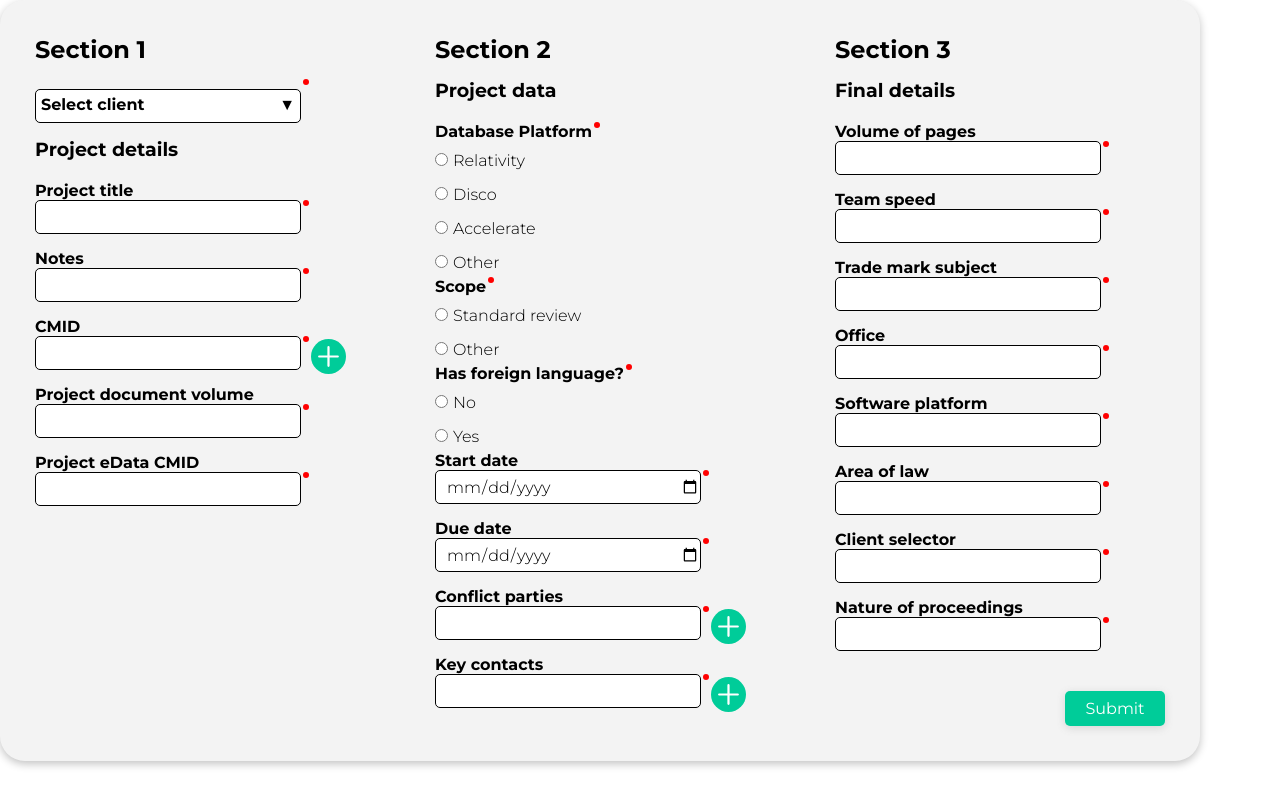
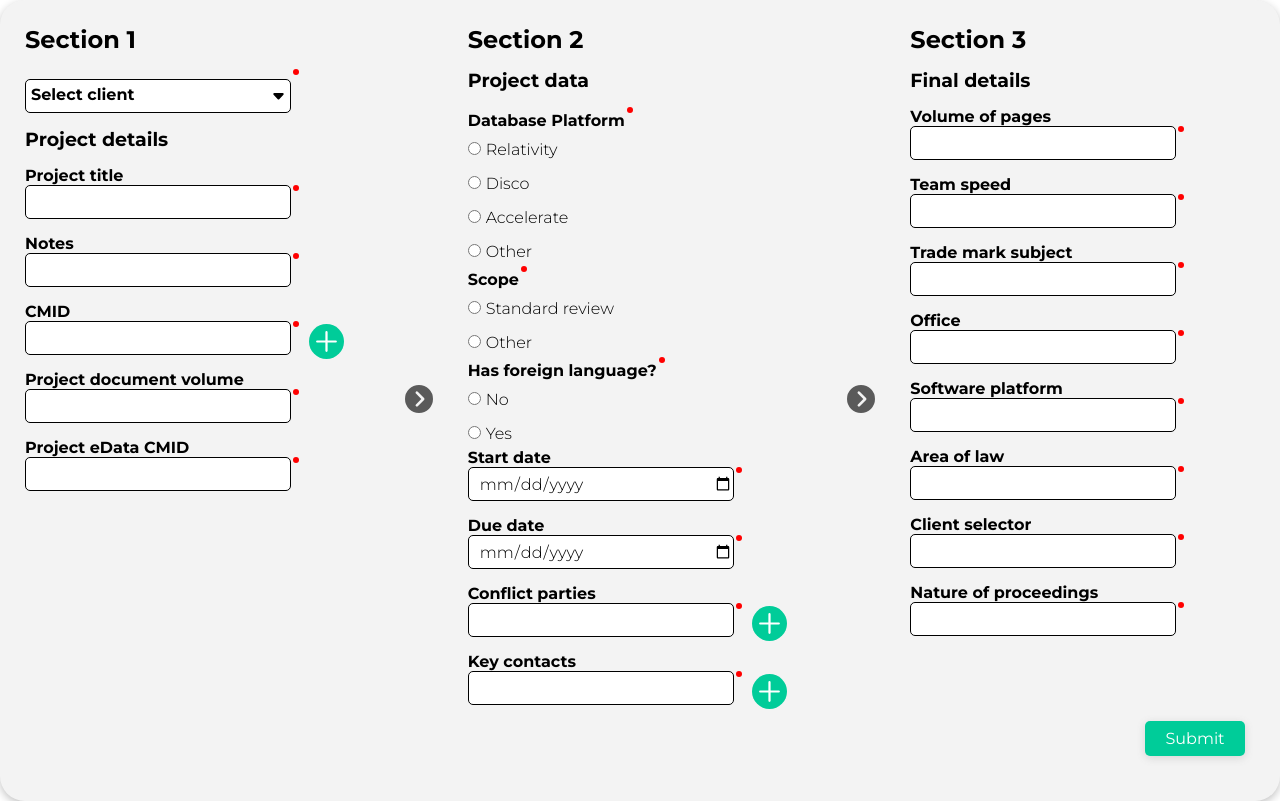
Before and after one commit to EsmeraldaKok/cbt-Dashboard, a Vue app in the folder cbt-dashboard/: page / in a window 1280 px wide. Built offline with nearby package versions, Linux system fonts and the light colour scheme.

Commit message:
Layout changes and updates

```diff
--- a/cbt-dashboard/src/components/AddProject.vue
+++ b/cbt-dashboard/src/components/AddProject.vue
@@ -1,4 +1,5 @@
 <template>
+
     <div class="form_wrapper"  >
         <!--section_1-->
             <div class="section" v-show="isVisible(0)" >
@@ -12,7 +13,14 @@
                 <div class="required">
                     <div class="user_select">
                         <div class="selected-value" @click="showOptions = !showOptions">
-                            {{ selected }}         <span class="down-arrow">▼</span>
+                            {{ selected }}
+                            <span class="down-arrow">
+                                <svg xmlns="http://www.w3.org/2000/svg" width="13" height="7" viewBox="0 0 13 7">
+                                    <path id="Polygon_1"
+                                        data-name="Polygon 1"
+                                        d="M5.767.789a1,1,0,0,1,1.466,0L11.44,5.32A1,1,0,0,1,10.707,7H2.293A1,1,0,0,1,1.56,5.32Z" transform="translate(13 7) rotate(180)"/>
+                                </svg>
+                            </span>
                         </div>
                         <div class="options" v-show="showOptions">
                             <div class="option" v-for="(option, index) in options" :key="index"
@@ -89,6 +97,18 @@
                         Next
                     </button>
             </div>
+            <div class="next_section_btn">
+                <svg id="Group_1095" data-name="Group 1095" xmlns="http://www.w3.org/2000/svg" xmlns:xlink="http://www.w3.org/1999/xlink" width="28" height="28" viewBox="0 0 28 28">
+                    <defs>
+                        <clipPath id="clip-path">
+                        <rect id="Rectangle_635" data-name="Rectangle 635" width="28" height="28" fill="#5a5a5a"/>
+                        </clipPath>
+                    </defs>
+                    <g id="Group_1094" data-name="Group 1094" clip-path="url(#clip-path)">
+                        <path id="Path_1983" data-name="Path 1983" d="M14,0A14,14,0,1,0,28,14,14,14,0,0,0,14,0m5.04,15.01L12.8,21.25a1.35,1.35,0,0,1-.94.39,1.315,1.315,0,0,1-.93-2.25L16.32,14,10.93,8.61a1.315,1.315,0,0,1,.93-2.25,1.292,1.292,0,0,1,.94.39l6.24,6.24a1.424,1.424,0,0,1,0,2.02" fill="#5a5a5a"/>
+                    </g>
+                </svg>
+            </div>
 
         <!--section_2-->
             <div class="section" v-show="isVisible(1)" >
@@ -108,39 +128,39 @@
                     <!--radio group 1-->
                     <div class="radio_wrapper">
                         <div class="required">
-                            <div class="user_label">Database Platform</div>
+                            <div class="user_label_radio" name="databasePlatform" >Database Platform</div>
                             <span class="dot"></span>
                         </div>
                         <div class="radio">
-                            <input type="radio" required id="relativity" value="Relativity" class="radio_input"/>
+                            <input type="radio" name="databasePlatform" required id="relativity" value="Relativity" class="radio_input"/>
                             <label for="Relativity" class="radio_label">Relativity</label>
                         </div>
                         <div class="radio">
-                            <input type="radio" required id="Disco" value="Disco" class="radio_input"/>
+                            <input type="radio" name="databasePlatform" required id="Disco" value="Disco" class="radio_input"/>
                             <label for="Disco" class="radio_label">Disco</label>
                         </div>
                         <div class="radio">
-                            <input type="radio" required id="Accelerate" value="Accelerate" class="radio_input"/>
+                            <input type="radio" name="databasePlatform" required id="Accelerate" value="Accelerate" class="radio_input"/>
                             <label for="Accelerate" class="radio_label">Accelerate</label>
                         </div>
                         <div class="radio">
-                            <input type="radio" required id="Other" value="Other" class="radio_input"/>
+                            <input type="radio" name="databasePlatform" required id="Other" value="Other" class="radio_input"/>
                             <label for="Other" class="radio_label">Other</label>
                         </div>
                     </div>
 
                     <!--radio group 2-->
-                    <div class="radio_wrapper">
+                    <div class="radio_wrapper" name="scope">
                         <div class="required">
-                            <div class="user_label">Scope</div>
+                            <div class="user_label_radio">Scope</div>
                             <span class="dot"></span>
                         </div>
                         <div class="radio">
-                            <input type="radio" required id="Standardreview" value="Standardreview" class="radio_input"/>
+                            <input type="radio"  name="scope" required id="Standardreview" value="Standardreview" class="radio_input"/>
                             <label for="Standardreview" class="radio_label">Standard review</label>
                         </div>
                         <div class="radio">
-                            <input type="radio" required id="Other" value="Other" class="radio_input"/>
+                            <input type="radio"  name="scope" required id="Other" value="Other" class="radio_input"/>
                             <label for="Other" class="radio_label">Other</label>
                         </div>
                     </div>
@@ -148,15 +168,15 @@
                     <!--radio group 3-->
                     <div class="radio_wrapper">
                         <div class="required">
-                            <div class="user_label">Has foreign language?</div>
+                            <div class="user_label_radio" name="foreignLang">Has foreign language?</div>
                             <span class="dot"></span>
                         </div>
                         <div class="radio">
-                            <input type="radio" required id="No" value="No" class="radio_input"/>
+                            <input type="radio" required id="No" value="No" class="radio_input" name="foreignLang"/>
                             <label for="No" class="radio_label">No</label>
                         </div>
                         <div class="radio">
-                            <input type="radio" required id="Yes" value="Yes" class="radio_input"/>
+                            <input type="radio" required id="Yes" value="Yes" class="radio_input" name="foreignLang"/>
                             <label for="Yes" class="radio_label">Yes</label>
                         </div>
                     </div>
@@ -215,6 +235,18 @@
                     </button>
             </div>
 
+            <div class="next_section_btn">
+                <svg id="Group_1095" data-name="Group 1095" xmlns="http://www.w3.org/2000/svg" xmlns:xlink="http://www.w3.org/1999/xlink" width="28" height="28" viewBox="0 0 28 28">
+                    <defs>
+                        <clipPath id="clip-path">
+                        <rect id="Rectangle_635" data-name="Rectangle 635" width="28" height="28" fill="#5a5a5a"/>
+                        </clipPath>
+                    </defs>
+                    <g id="Group_1094" data-name="Group 1094" clip-path="url(#clip-path)">
+                        <path id="Path_1983" data-name="Path 1983" d="M14,0A14,14,0,1,0,28,14,14,14,0,0,0,14,0m5.04,15.01L12.8,21.25a1.35,1.35,0,0,1-.94.39,1.315,1.315,0,0,1-.93-2.25L16.32,14,10.93,8.61a1.315,1.315,0,0,1,.93-2.25,1.292,1.292,0,0,1,.94.39l6.24,6.24a1.424,1.424,0,0,1,0,2.02" fill="#5a5a5a"/>
+                    </g>
+                </svg>
+            </div>
         <!--section_3-->
             <div class="section" v-show="isVisible(2)" >
 
@@ -304,6 +336,7 @@
                     <button type="submit" class="form_submit_btn">Submit</button>
             </div>
     </div>
+
 </template>
 
 <script>
@@ -354,16 +387,22 @@
         position: relative;
         display: flex;
         align-items: center;
-        justify-content: center;
+        justify-content: space-evenly;
         flex-flow: column  nowrap;
 
+        .next_section_btn {
+            display: none;
+        }
+
         .section {
-            max-width: 400px;
+            max-width: 430px;
             width: 100%;
             display:flex;
             flex-flow: column nowrap;
+
             background-color: #80808019;
-            padding: 35px;
+            padding: 25px;
+            padding-right: 15px;
             border-radius: 25px;
             box-shadow: rgba(0, 0, 0, 0.24) 0px 3px 8px;
 
@@ -381,7 +420,9 @@
                 border-radius:  5px;
                 font-size: 1rem;
                 box-shadow: rgba(99, 99, 99, 0.2) 0px 2px 8px 0px;
-                margin-top: 25px;
+                margin-top: 70px;
+                margin-right: 20px;
+                margin-bottom: 20px;
 
                 &:hover {
                     background-color: #000000;
@@ -391,9 +432,11 @@
             .form_add_btn {
                 cursor: pointer;
                 border: none;
-                margin-left:2px;
+                padding-right: 10px;
+                justify-self: flex-end;
                 margin-bottom: 5px;
                 background-color: transparent;
+                position: relative;
 
                 svg:hover circle {
                     fill: black;
@@ -412,7 +455,7 @@
                 color: black;
                 font-size: 1.188rem;
                 font-weight: 700;
-                margin-bottom: 20px;
+                margin-bottom: 15px;
 
 
             }
@@ -431,10 +474,12 @@
 
             //INPUT STYLES
             .required {
-                max-width: 330px;
+                max-width: 400px;
                 width:100%;
                 display: flex;
+                flex-shrink: 0;
                 flex-wrap: nowrap;
+
 
                 //INPUT STYLES
                 .user_input {
@@ -448,15 +493,20 @@
                     font-size: 1rem;
                     font-weight: 300;
                     padding-left: 10px;
+
                 }
 
                 //REQUIRED FIELD DOTS
                 .dot {
+                    z-index: 1000;
                     height: 6px;
                     width: 6px;
+                    padding-left:2px;
+                    padding-right:3px;
                     background-color: red;
                     border-radius: 100%;
                     margin-left: 2px;
+                    margin-right: 10px;
                 }
             }
 
@@ -464,6 +514,13 @@
             .radio{
                 padding-top: 10px;
                 padding-bottom: 5px;
+            }
+
+            .user_label_radio {
+                //padding-bottom: 1px;
+                padding-top: 4px;
+                font-weight: 700;
+                font-size: 1rem;
             }
 
             //SELECT DROPDOWN STYLES
@@ -527,8 +584,8 @@
                 background-color: #80808019;
                 border-radius: 25px;
                 box-shadow: rgba(0, 0, 0, 0.24) 0px 3px 8px;
-                max-width: 1200px;
-                width: 100%;
+                //max-width: 1400px;
+                //width: 100%;
 
                 .section {
                     width: calc(100% / 3);
@@ -540,7 +597,15 @@
                 .form_next_btn {
                     display: none;
                 }
-        }
+
+                .next_section_btn {
+                    display: block;
+                    align-self: center;
+                    justify-self: center;
+                    margin-right: 10px;
+                    margin-left: 10px;
+                }
+            }
         }
 
 </style>
```
Also changed, not shown: cbt-dashboard/src/components/Group 1095.svg (added), cbt-dashboard/src/components/dropdown-triangle.svg (added).
